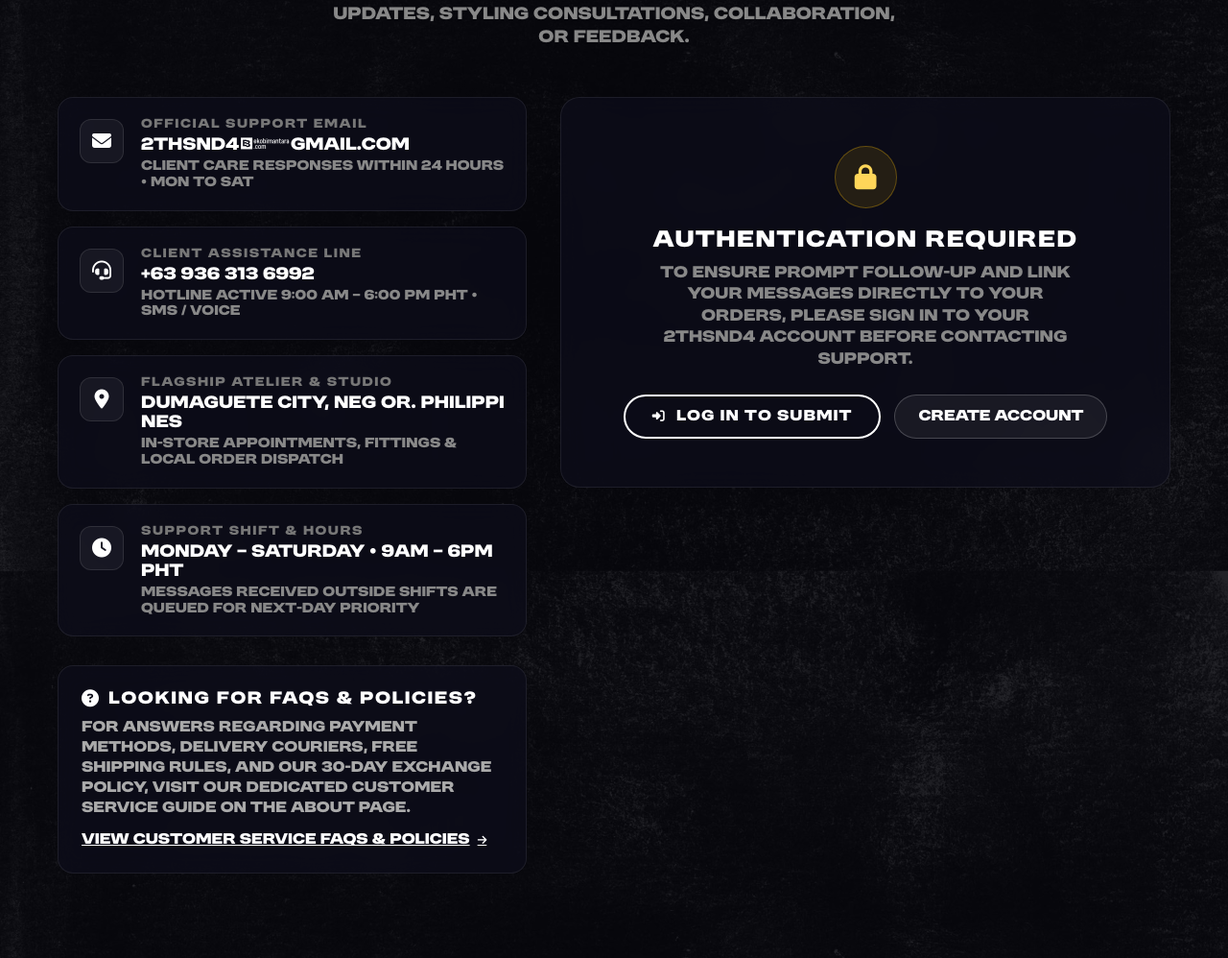
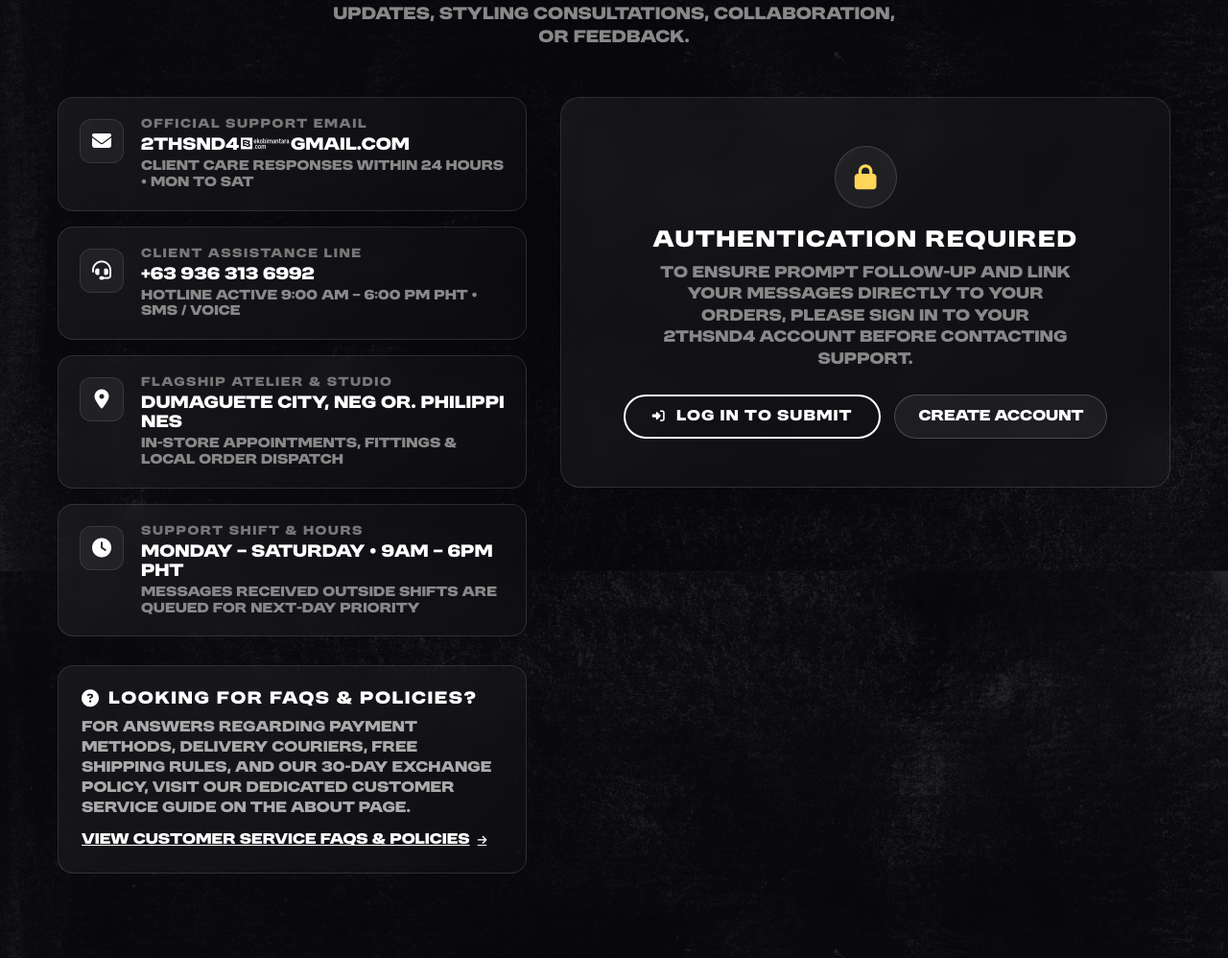
Before and after one commit to sammybusiobulagao13-collab/2THSND4-final, a Symfony app: template templates/contact/index.html.twig in a window 1280 px wide. Shown: the part 340-1338 px from the top of the page at 96% size. Run offline with Twig, Linux system fonts and the light colour scheme; the template is opened without the code that fills it, so the values that code supplies are empty; some libraries are stand-ins or nearby versions.

Commit message:
style(boxes): apply frosted gray glass styling across all about and contact cards

```diff
--- a/templates/contact/index.html.twig
+++ b/templates/contact/index.html.twig
@@ -95,11 +95,11 @@
         margin-bottom: 30px;
     }
     .cs-channel-card {
-        background: rgba(14, 14, 28, 0.7);
-        border: 1px solid rgba(255, 255, 255, 0.08);
+        background: linear-gradient(135deg, rgba(255, 255, 255, 0.06) 0%, rgba(255, 255, 255, 0.02) 100%);
+        border: 1px solid rgba(255, 255, 255, 0.12);
         border-radius: 16px;
         padding: 20px 22px;
-        backdrop-filter: blur(12px);
+        backdrop-filter: blur(14px);
         display: flex;
         align-items: flex-start;
         gap: 18px;
@@ -150,11 +150,11 @@
 
     /* Info Notice Box */
     .cs-notice-box {
-        background: rgba(14, 14, 28, 0.7);
-        border: 1px solid rgba(255, 255, 255, 0.08);
+        background: linear-gradient(135deg, rgba(255, 255, 255, 0.06) 0%, rgba(255, 255, 255, 0.02) 100%);
+        border: 1px solid rgba(255, 255, 255, 0.12);
         border-radius: 16px;
         padding: 24px;
-        backdrop-filter: blur(12px);
+        backdrop-filter: blur(14px);
     }
     .cs-notice-header {
         display: flex;
@@ -177,8 +177,8 @@
 
     /* ── Right Column: Form Card ── */
     .cs-form-card {
-        background: rgba(12, 12, 24, 0.85);
-        border: 1px solid rgba(255, 255, 255, 0.1);
+        background: linear-gradient(135deg, rgba(255, 255, 255, 0.06) 0%, rgba(255, 255, 255, 0.02) 100%);
+        border: 1px solid rgba(255, 255, 255, 0.12);
         border-radius: 20px;
         padding: 38px 36px;
         backdrop-filter: blur(16px);
@@ -375,17 +375,17 @@
     .cs-guest-card {
         text-align: center;
         padding: 50px 30px;
-        background: rgba(14, 14, 28, 0.7);
-        border: 1px solid rgba(255, 255, 255, 0.08);
+        background: linear-gradient(135deg, rgba(255, 255, 255, 0.06) 0%, rgba(255, 255, 255, 0.02) 100%);
+        border: 1px solid rgba(255, 255, 255, 0.12);
         border-radius: 20px;
-        backdrop-filter: blur(12px);
+        backdrop-filter: blur(14px);
     }
     .cs-guest-icon {
         width: 65px;
         height: 65px;
         border-radius: 50%;
-        background: rgba(255, 193, 7, 0.1);
-        border: 1.5px solid rgba(255, 193, 7, 0.3);
+        background: rgba(255, 255, 255, 0.06);
+        border: 1.5px solid rgba(255, 255, 255, 0.15);
         display: flex;
         align-items: center;
         justify-content: center;
```
Also changed, not shown: templates/home/about.html.twig (+12 -12 lines).
